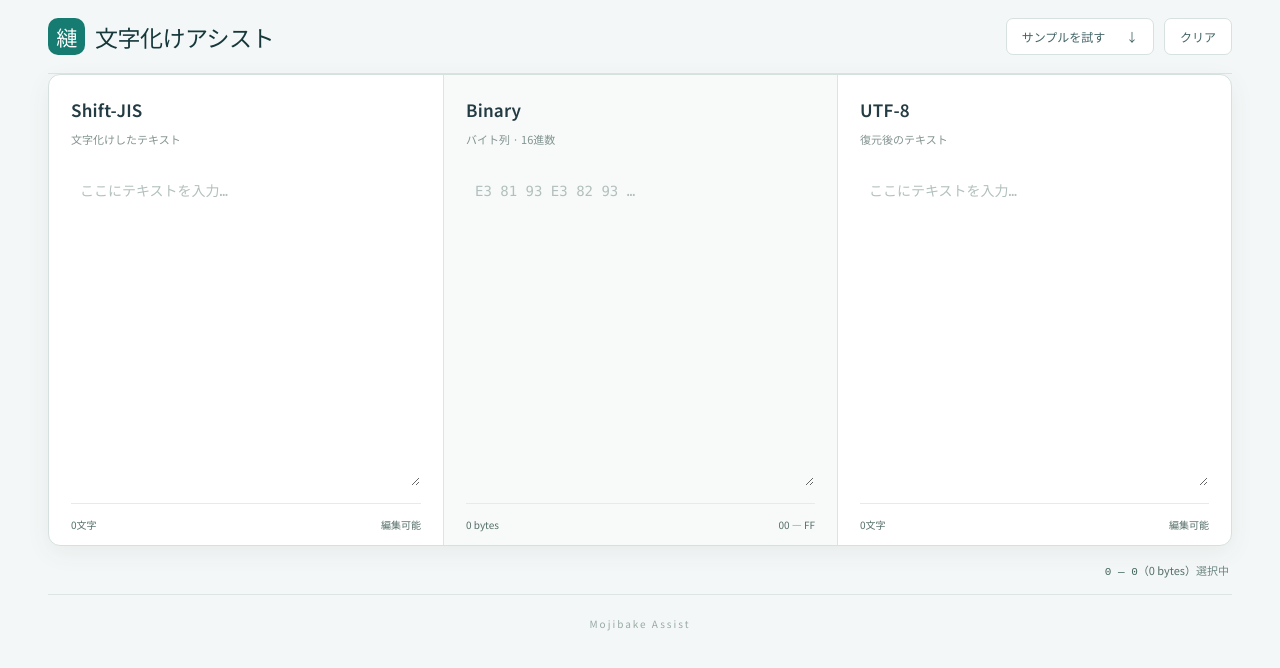
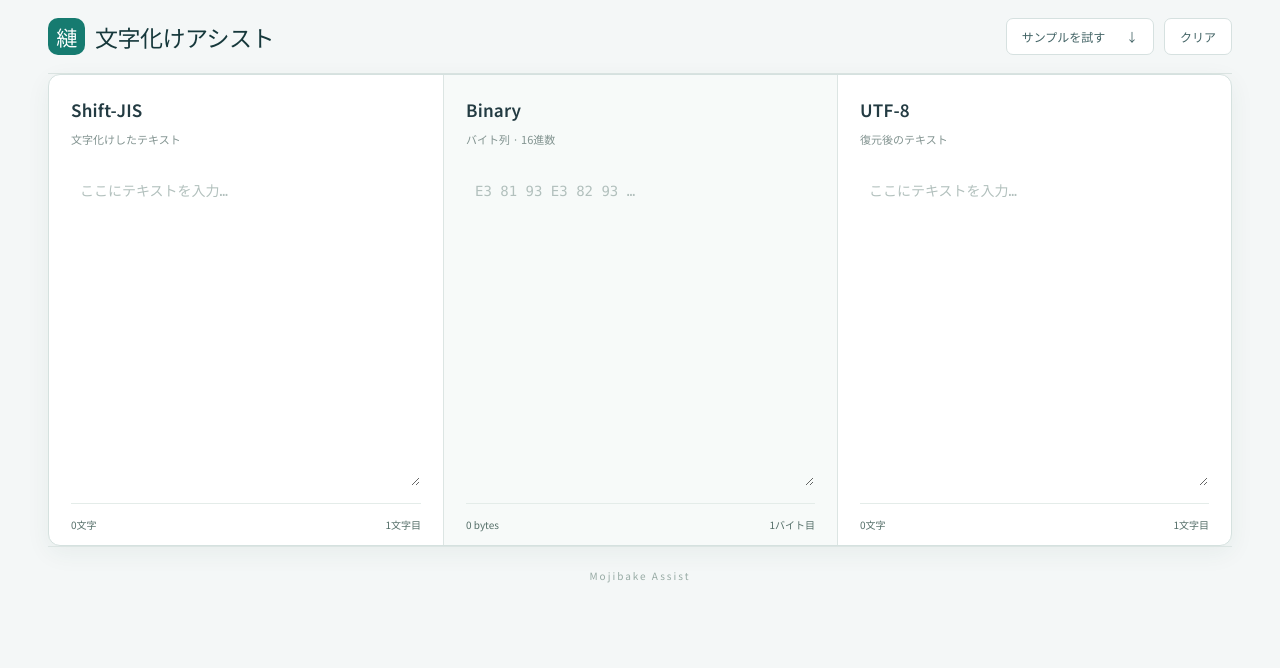
Before and after one commit to FineArchs/mojibake-assist, a Vue app: page / in a window 1280 px wide. Shown: the top 668 px of the page. Built offline with nearby package versions, Linux system fonts and the light colour scheme.

Commit message:
選択範囲表示を移動

```diff
--- a/src/App.vue
+++ b/src/App.vue
@@ -29,7 +29,7 @@
           :count-label="
             p.id === 'hex'
               ? `${bytes.length} bytes`
-              : `${displays[p.id].text.length}文字`
+              : `${Array.from(displays[p.id].text).length}文字`
           "
           :selection="characterRange(displays[p.id], ...selected)"
           :apply-selection="pendingHex === null && selectionSource !== p.id"
@@ -41,14 +41,6 @@
       </section>
       <div v-if="error" class="error" role="alert">
         {{ error }} 他のビューは最後に確定したバイト列を表示しています。
-      </div>
-      <div class="status" aria-live="polite">
-        <span
-          ><b>{{ selectedBytes.start }} — {{ selectedBytes.end }}</b>
-          <span class="muted"
-            >（{{ selectedBytes.count }} bytes）</span
-          >選択中</span
-        >
       </div>
     </main>
     <div class="divider"></div>
@@ -68,19 +60,12 @@ import {
   encode,
   normalizeHexRange,
   parseHex,
-  selectedByteCount,
   type Range,
   type ViewType,
 } from "./codec";
 
 const bytes = ref<Uint8Array>(new Uint8Array());
 const selected = ref<Range>([0, 0]);
-const selectedBytes = computed(() => {
-  const count = selectedByteCount(selected.value);
-  // A HEX separator denotes the boundary before the next byte.
-  const start = Math.floor((selected.value[0] + 1) / 3);
-  return { start, end: start + count, count };
-});
 const error = ref("");
 const pendingHex = ref<string | null>(null);
 const selectionSource = ref<ViewType | null>(null);
--- a/src/EncodingPanel.vue
+++ b/src/EncodingPanel.vue
@@ -35,16 +35,15 @@
       ></textarea>
     </div>
     <div class="panel-foot">
-      <span>{{ countLabel }}</span><span>{{
-        kind === "hex" ? "00 — FF" : "編集可能"
-      }}</span>
+      <span>{{ countLabel }}</span>
+      <span>{{ positionLabel }}</span>
     </div>
   </article>
 </template>
 
 <script setup lang="ts">
-import { nextTick, ref, watchEffect } from "vue";
-import type { ViewType } from "./codec";
+import { computed, nextTick, ref, watchEffect } from "vue";
+import { selectedByteCount, type ViewType } from "./codec";
 
 type Range = [number, number];
 const props = defineProps<{
@@ -62,6 +61,24 @@ const emit = defineEmits<{
   edit: [value: string, selection: Range];
   "selection-change": [selection: Range];
 }>();
+
+const positionLabel = computed(() => {
+  if (props.invalid) return "—";
+
+  const [start, end] = props.selection;
+  const hex = props.kind === "hex";
+  const before = hex
+    ? Math.floor((start + 1) / 3)
+    : Array.from(props.value.slice(0, start)).length;
+  const count = hex
+    ? selectedByteCount(props.selection)
+    : Array.from(props.value.slice(start, end)).length;
+  const unit = hex ? "バイト" : "文字";
+  const first = before + 1;
+
+  if (count > 1) return `${first}〜${before + count}${unit}目`;
+  return `${first}${unit}目`;
+});
 
 const textarea = ref<HTMLTextAreaElement | null>(null);
 const mirror = ref<HTMLPreElement | null>(null);
--- a/src/style.css
+++ b/src/style.css
@@ -265,24 +265,6 @@ textarea::selection {
   font-size: 10px;
   color: #546e68;
 }
-.status {
-  text-align: right;
-  font-size: 11px;
-  color: #6e8783;
-  padding: 16px 3px;
-}
-.status i {
-  margin-right: 7px;
-}
-.status b {
-  font-weight: 500;
-  color: #41635d;
-  margin-left: 10px;
-  font-family: monospace;
-}
-.muted {
-  color: #546e68;
-}
 .info {
   border: 1px solid #87a89e;
   border-radius: 50%;
```
